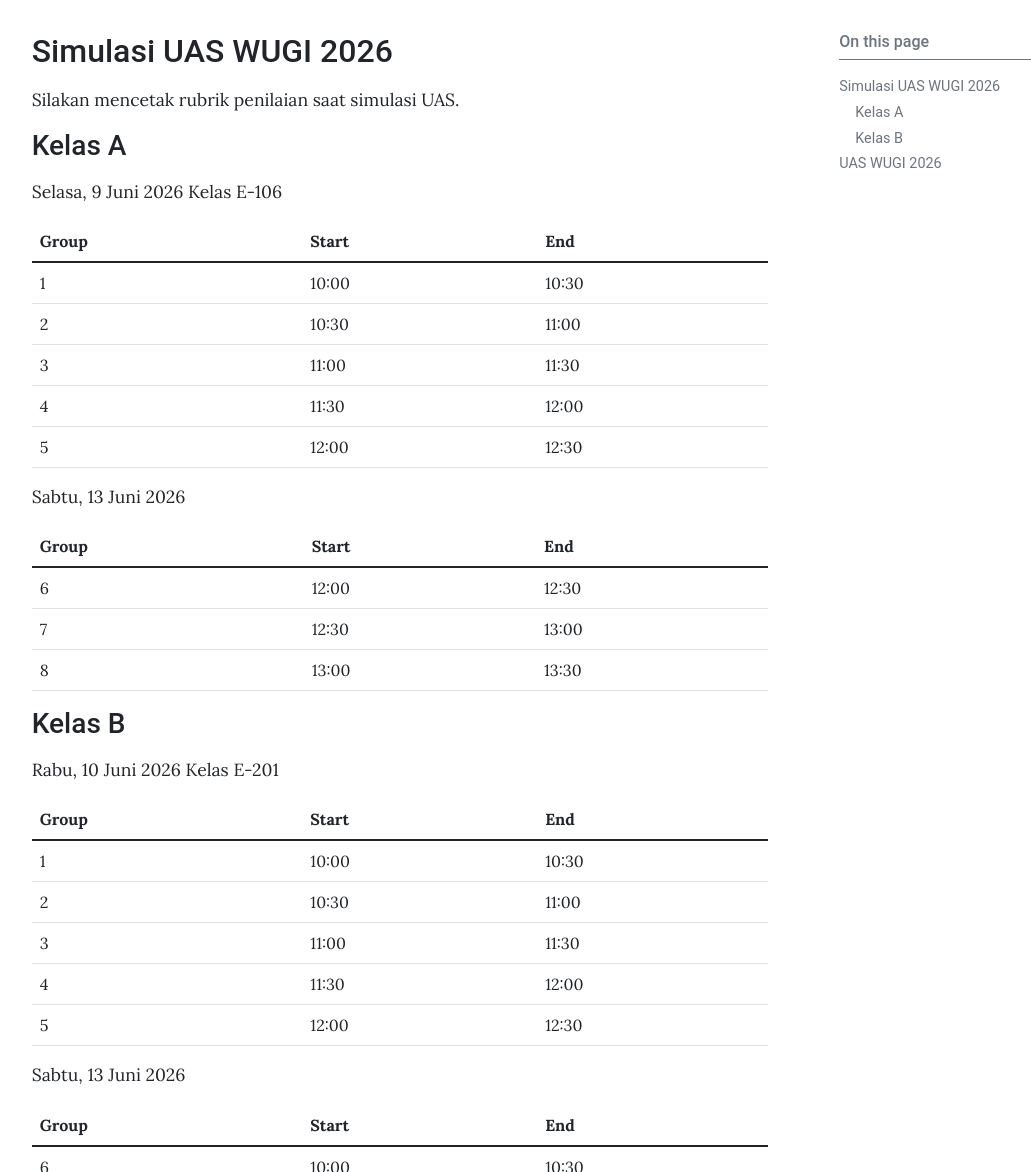
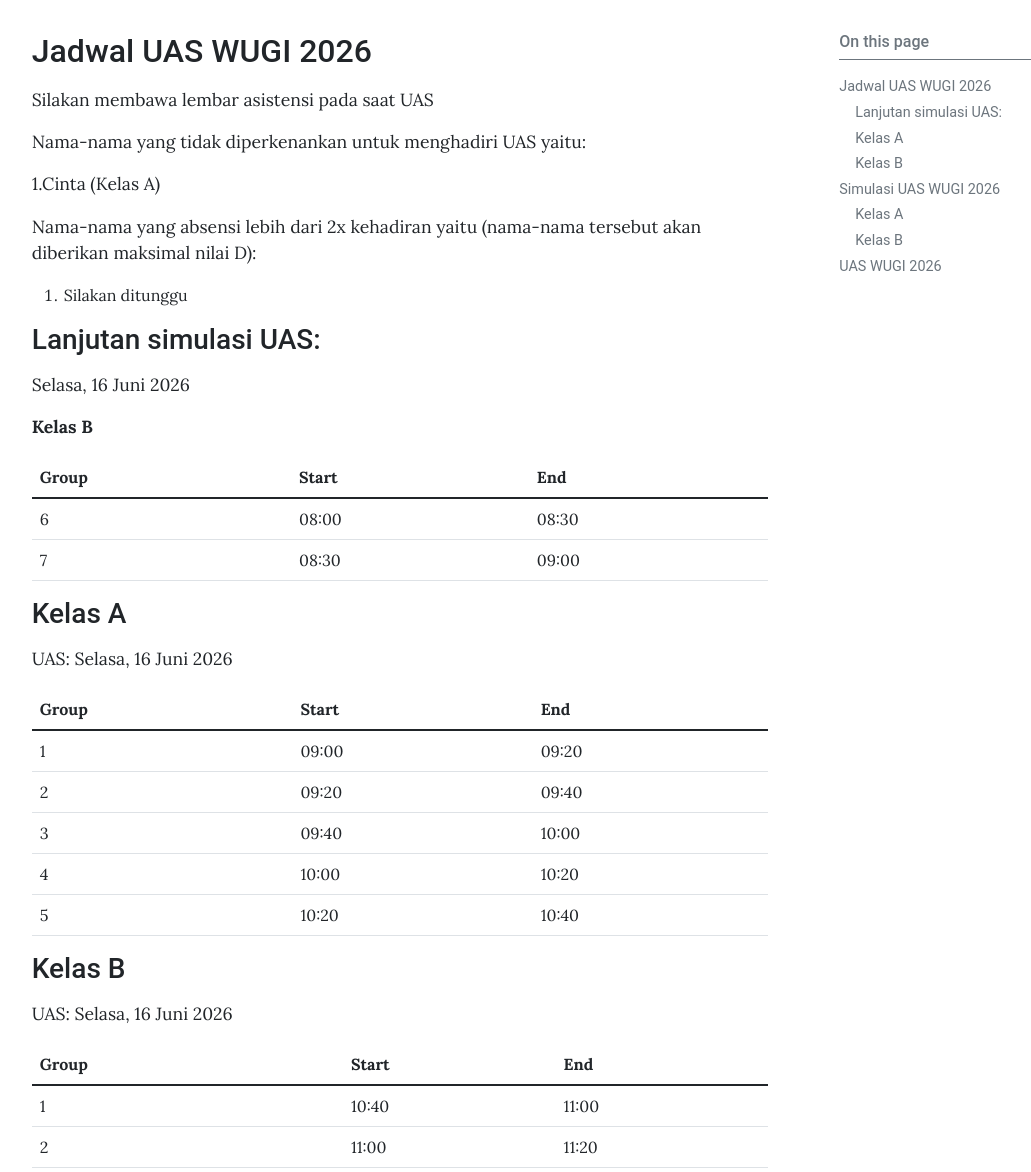
Before and after one commit to gusti-alfarisy/gusti-alfarisy.github.io, a Jekyll site: the page built from _posts/2026-05-24-final-exam-wugi-2026.md, in a window 1280 px wide and 1400 px high, scrolled down 220 px. Shown: the part 228-1400 px from the top of the window, without its empty margins (74-1105 px from the left). Built offline with Jekyll 4.4.1, drawn with Linux system fonts in a browser that asks for light colours; some of the changed text lies outside the part shown.

Commit message:
update info pengunduran jadwal simulasi WUGI

```diff
--- a/_posts/2026-05-24-final-exam-wugi-2026.md
+++ b/_posts/2026-05-24-final-exam-wugi-2026.md
@@ -9,6 +9,65 @@ tags: [Final Exam, WUGI]
 comments: false
 toc: true
 ---
+
+## Jadwal UAS WUGI 2026
+
+Silakan membawa lembar asistensi pada saat UAS
+
+Nama-nama yang tidak diperkenankan untuk menghadiri UAS yaitu:
+
+1.Cinta (Kelas A)
+
+Nama-nama yang absensi lebih dari 2x kehadiran yaitu (nama-nama tersebut akan diberikan maksimal nilai D):
+
+1. Silakan ditunggu
+
+
+### Lanjutan simulasi UAS:
+
+Selasa, 16 Juni 2026
+
+**Kelas B**
+
+| Group | Start | End   |
+|-------|-------|-------|
+| 6     | 08:00 | 08:30 |
+| 7     | 08:30 | 09:00 |
+
+### Kelas A
+
+UAS:
+Selasa, 16 Juni 2026
+
+| Group | Start | End   |
+|-------|-------|-------|
+| 1     | 09:00 | 09:20 |
+| 2     | 09:20 | 09:40 |
+| 3     | 09:40 | 10:00 |
+| 4     | 10:00 | 10:20 |
+| 5     | 10:20 | 10:40 |
+
+### Kelas B
+
+UAS:
+Selasa, 16 Juni 2026
+
+| Group | Start | End   |
+|-------|-------|-------|
+| 1     | 10:40 | 11:00 |
+| 2     | 11:00 | 11:20 |
+| 3     | 11:20 | 11:40 |
+| 4     | 11:40 | 12:00 |
+| ISHOMA     | 12:00 | 13:00 |
+| 5    | 13:00 | 13:20 |
+| 8    | 13:20 | 13:40 |
+| 9    | 13:40 | 14:00 |
+
+Rabu, 16 Juni 2026
+| Group | Start | End   |
+|-------|-------|-------|
+| 6     | 10:20 | 10:40 |
+| 7     | 10:40 | 11:00 |
 
 ## Simulasi UAS WUGI 2026
 
@@ -31,9 +90,9 @@ Sabtu, 13 Juni 2026
 
 | Group | Start | End   |
 |-------|-------|-------|
-| 6     | 12:00 | 12:30 |
-| 7     | 12:30 | 13:00 |
-| 8     | 13:00 | 13:30 |
+| 6     | 13:00 | 13:30 |
+| 7     | 13:30 | 14:00 |
+| 8     | 14:00 | 14:30 |
 
 ### Kelas B
 
```
